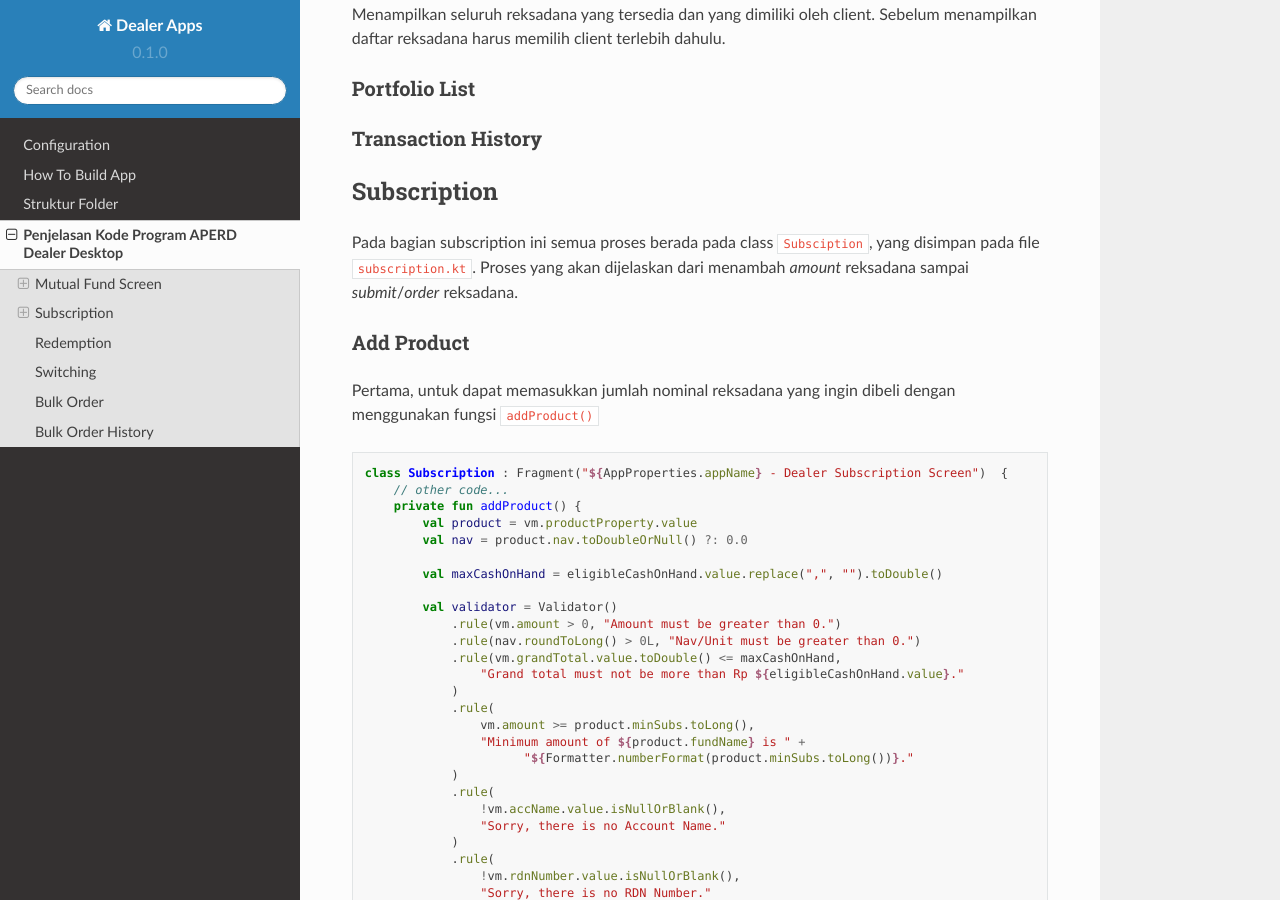
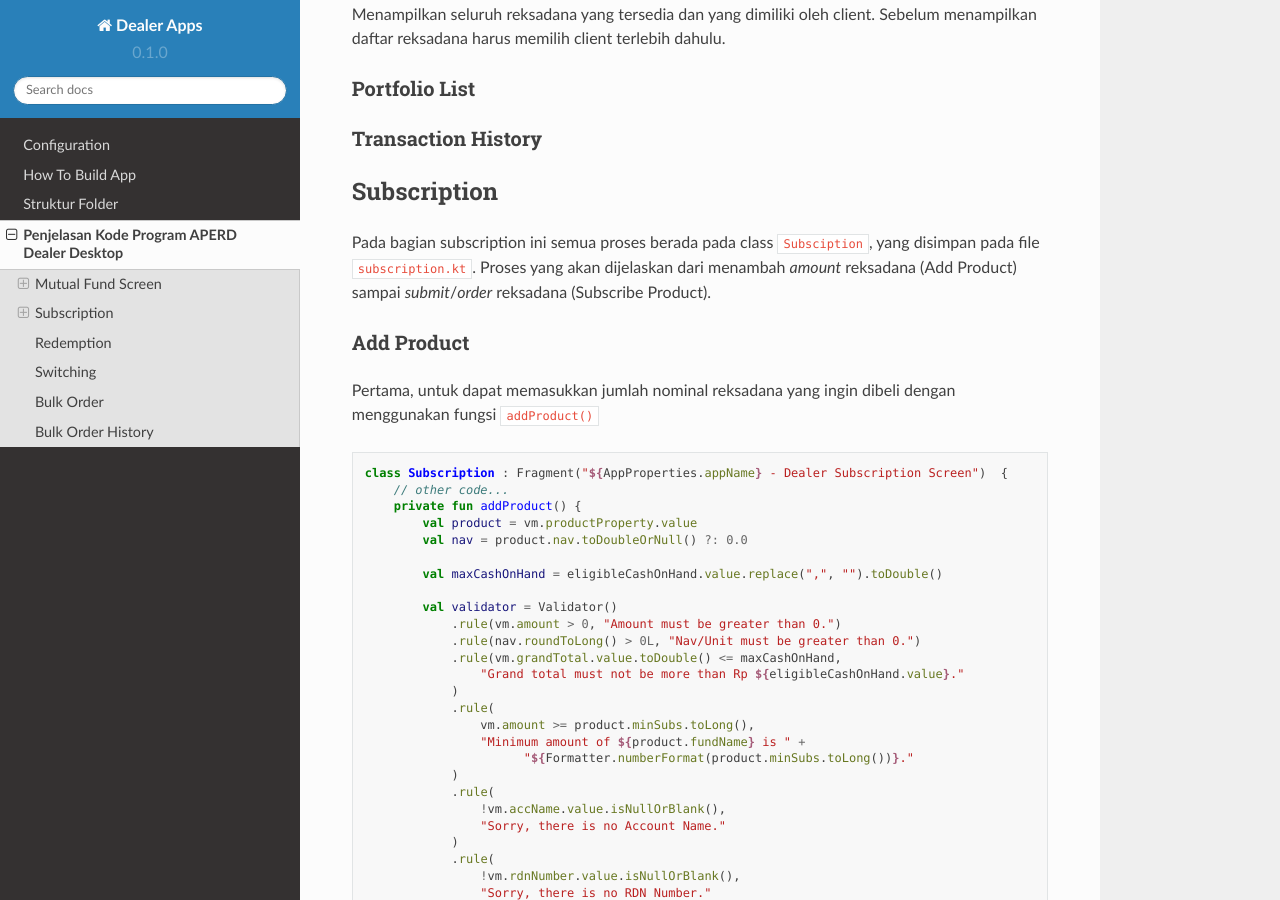
Before and after one commit to arvinrasheda/dealer-docs, a Sphinx documentation site: the page built from docs/source/prog-code-explan.rst, in a window 1280 px wide and 900 px high, scrolled down 407 px. Built offline with Sphinx 7.4.7 and the Read the Docs theme 2.0.0, drawn with Linux system fonts in a browser that asks for light colours; pages that are not in the unit, such as notebooks, are missing from menus.

Commit message:
update: explanation for subscription

```diff
--- a/docs/source/prog-code-explan.rst
+++ b/docs/source/prog-code-explan.rst
@@ -35,7 +35,7 @@ Transaction History
 Subscription
 -------
 
-Pada bagian subscription ini semua proses berada pada class ``Subsciption``, yang disimpan pada file :file:`subscription.kt`. Proses yang akan dijelaskan dari menambah *amount* reksadana sampai *submit*/*order* reksadana.
+Pada bagian subscription ini semua proses berada pada class ``Subsciption``, yang disimpan pada file :file:`subscription.kt`. Proses yang akan dijelaskan dari menambah *amount* reksadana (Add Product) sampai *submit*/*order* reksadana (Subscribe Product).
 
 
 Add Product
```
